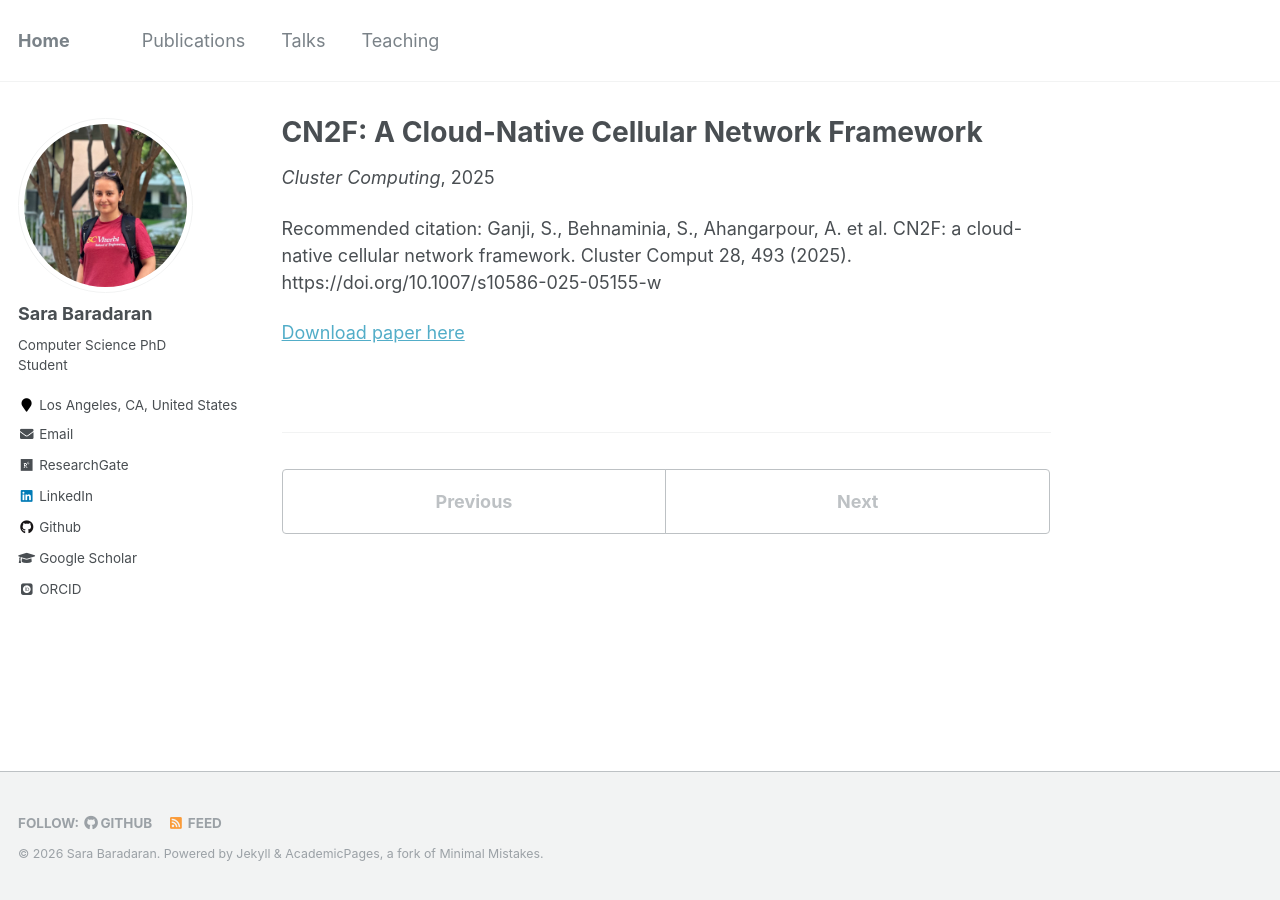
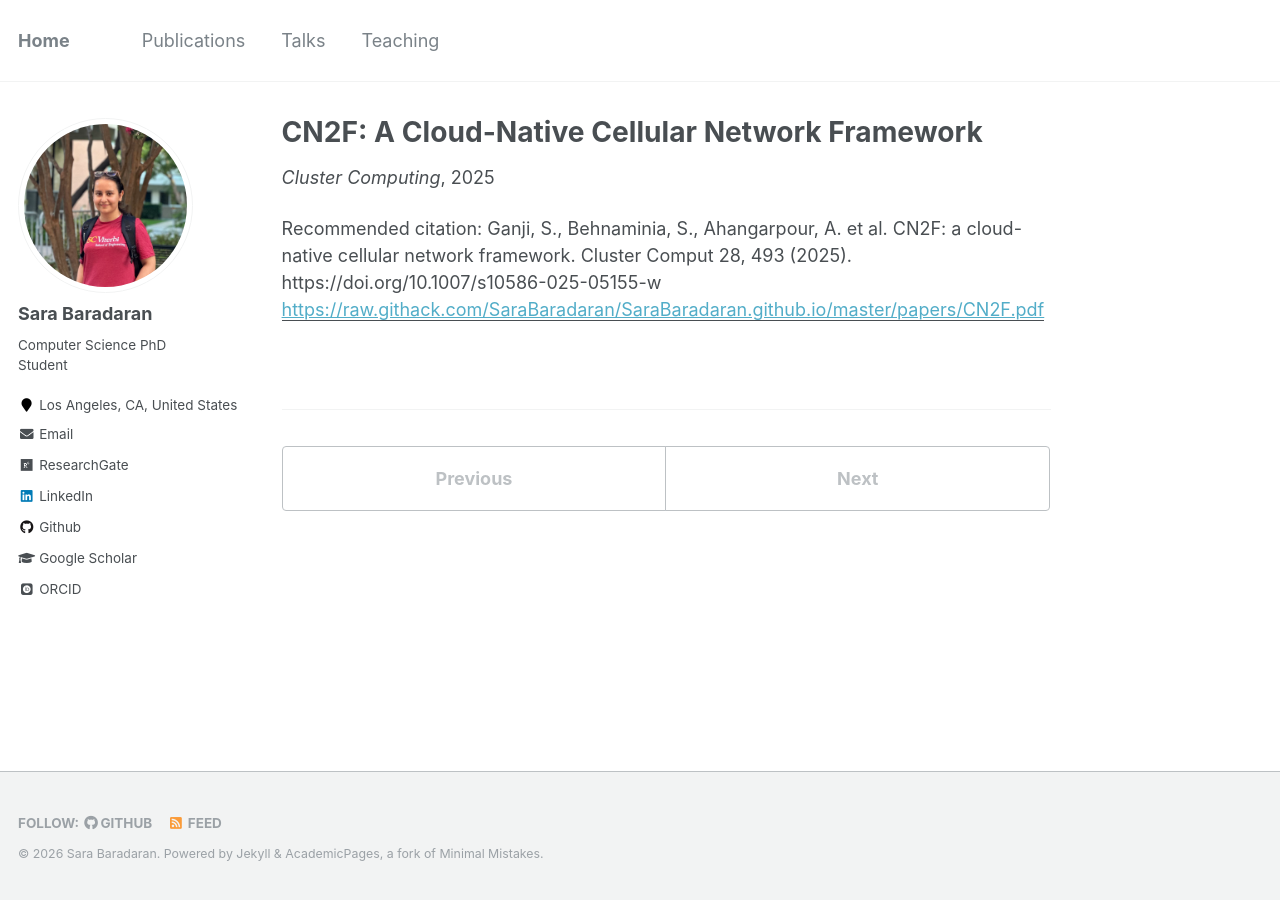
Before and after one commit to SaraBaradaran/SaraBaradaran.github.io, a Jekyll site: the page built from _publications/CN2F.md, in a window 1280 px wide. Built offline with Jekyll 4.4.1, drawn with Linux system fonts in a browser that asks for light colours; some web fonts are replaced.

Commit message:
Update CN2F.md

```diff
--- a/_publications/CN2F.md
+++ b/_publications/CN2F.md
@@ -6,7 +6,6 @@ date: 2025-11-01
 venue: 'Cluster Computing'
 image: profile2.jpg
 citation: 'Ganji, S., Behnaminia, S., Ahangarpour, A. et al. CN2F: a cloud-native cellular network framework. Cluster Comput 28, 493 (2025). https://doi.org/10.1007/s10586-025-05155-w'
+paperurl: 'https://raw.githack.com/SaraBaradaran/SaraBaradaran.github.io/master/papers/CN2F.pdf'
 
 ---
-
-[Download paper here](https://raw.githack.com/SaraBaradaran/SaraBaradaran.github.io/master/papers/CN2F.pdf)
```
